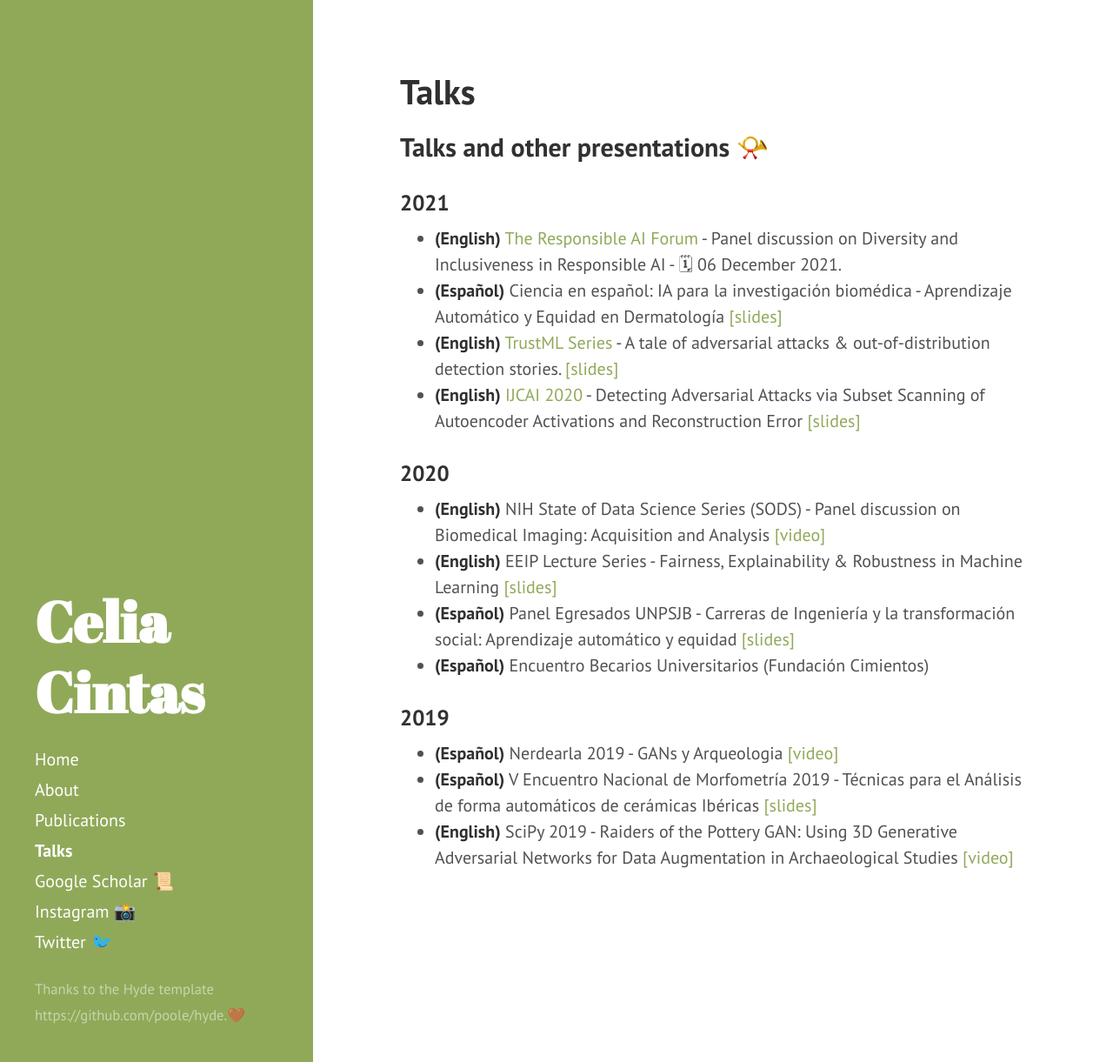
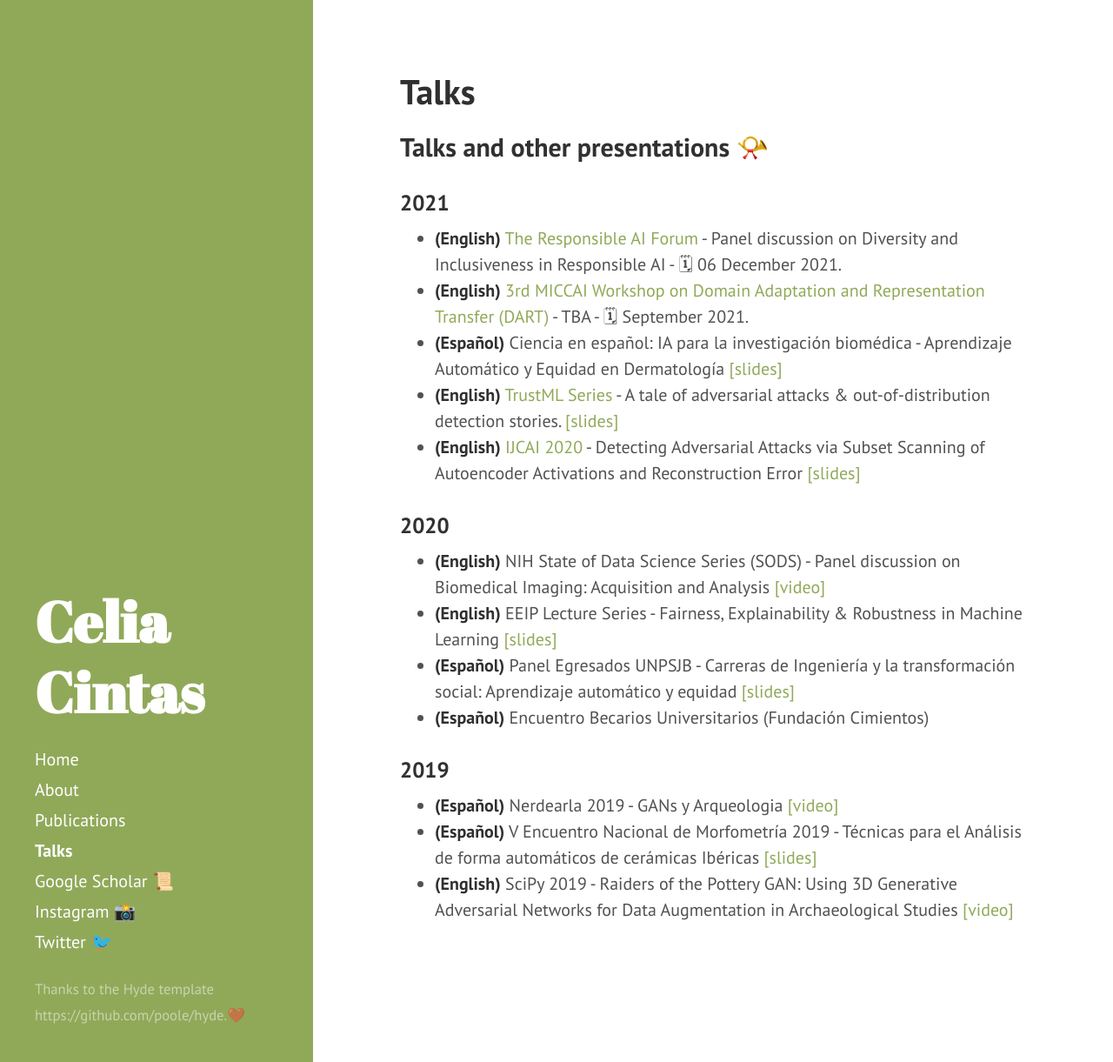
Before and after one commit to celiacintas/celiacintas.github.io, a Jekyll site: the page built from talks.md, in a window 1280 px wide and 1221 px high. Shown: the whole window at 87% size. Built offline with Jekyll 4.4.1, drawn with Linux system fonts in a browser that asks for light colours.

Commit message:
Update talks.md

```diff
--- a/talks.md
+++ b/talks.md
@@ -6,7 +6,8 @@ title: Talks
 ## Talks and other presentations 📯
 
 ### 2021
-* **(English)** [The Responsible AI Forum](https://responsibleaiforum.com/about/schedule/) - Panel discussion on Diversity and Inclusiveness in Responsible AI - 🗓  06 December 2021.
+* **(English)** [The Responsible AI Forum](https://responsibleaiforum.com/about/schedule/) - Panel discussion on Diversity and Inclusiveness in Responsible AI - 🗓   06 December 2021.
+* **(English)** [3rd MICCAI Workshop on Domain Adaptation and Representation Transfer (DART)](https://sites.google.com/view/dart2021/) - TBA - 🗓  September 2021.
 * **(Español)** Ciencia en español: IA para la investigación biomédica - Aprendizaje Automático y
 Equidad en Dermatología [[slides]](https://github.com/celiacintas/celiacintas.github.io/blob/main/public/slides/2021/_AI_en_Salud__Derma_Fairness_final.pdf)
 * **(English)** [TrustML Series](https://www.trustworthyml.org/seminar-series) - A tale of adversarial attacks & out-of-distribution detection stories. [[slides]](https://github.com/celiacintas/celiacintas.github.io/blob/main/public/slides/2021/_TrustML_2020_presentation__A_tale_of_adversarial_attack_and_out_of_distributions_detection_stories_final.pdf)
```
